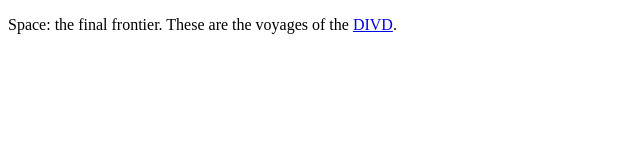
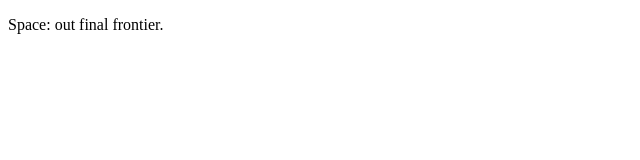
Before and after one commit to cookiemonster/divd.space, a plain HTML site: page index.html in a window 1280 px wide. Shown: the whole page, without its empty margins (0-640 px from the left). Drawn offline with Linux system fonts and the light colour scheme.

Commit message:
Update index.html

```diff
--- a/index.html
+++ b/index.html
@@ -1,9 +1,9 @@
 <!DOCTYPE html>
 <html>
   <head>
-    <meta http-equiv="refresh" content="1; url='https://drive.google.com/file/d/1CXQDL3EtBoLiUdE3preyvgo_STDcP11f/view?usp=sharing" />
+    <meta http-equiv="refresh" content="1; url='https://spaceoasisdelft.nl/" />
   </head>
   <body>
-    <p>Space: the final frontier. These are the voyages of the <a href="https://divd.nl">DIVD</a>.</p>
+    <p>Space: out final frontier.</p>
   </body>
 </html>
```
